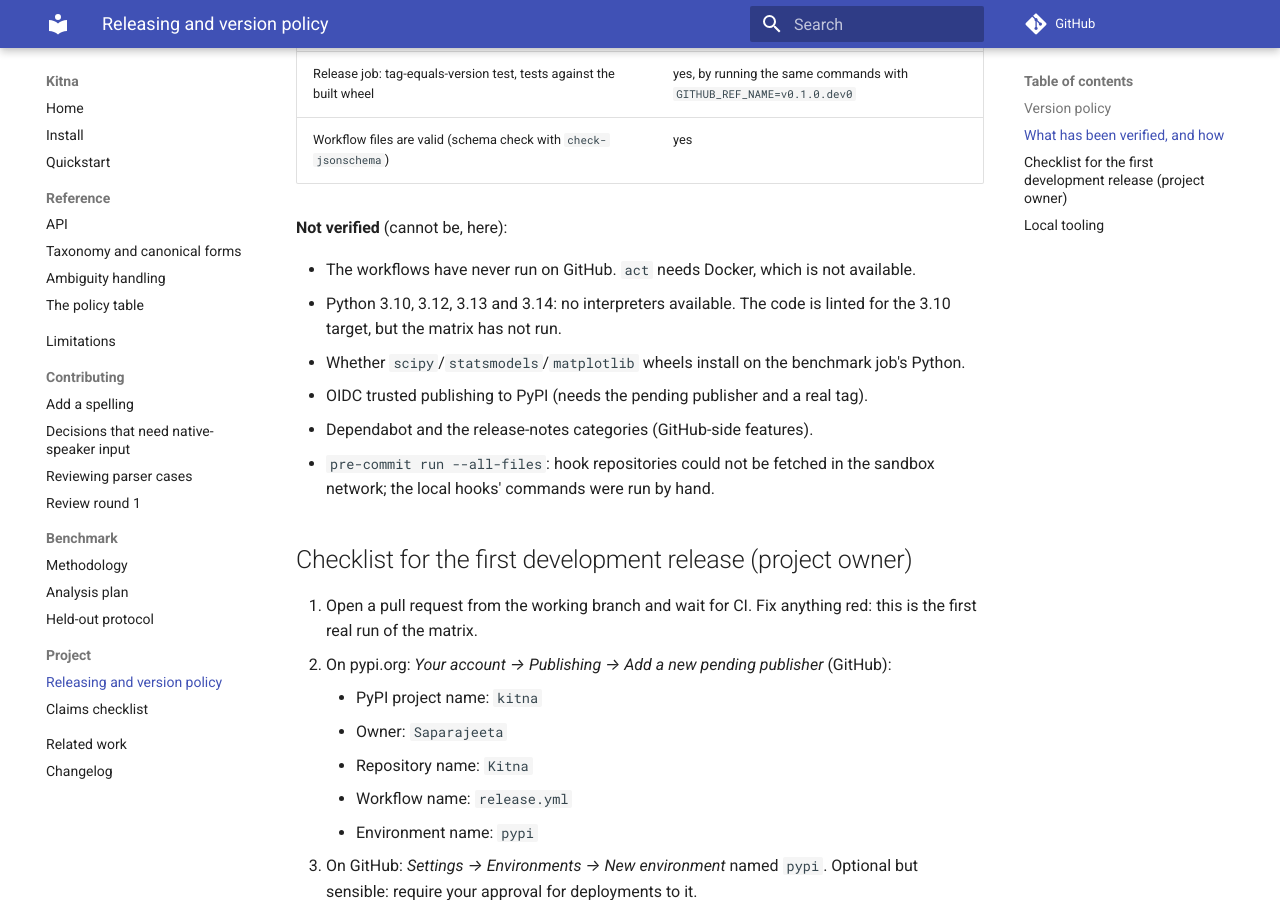
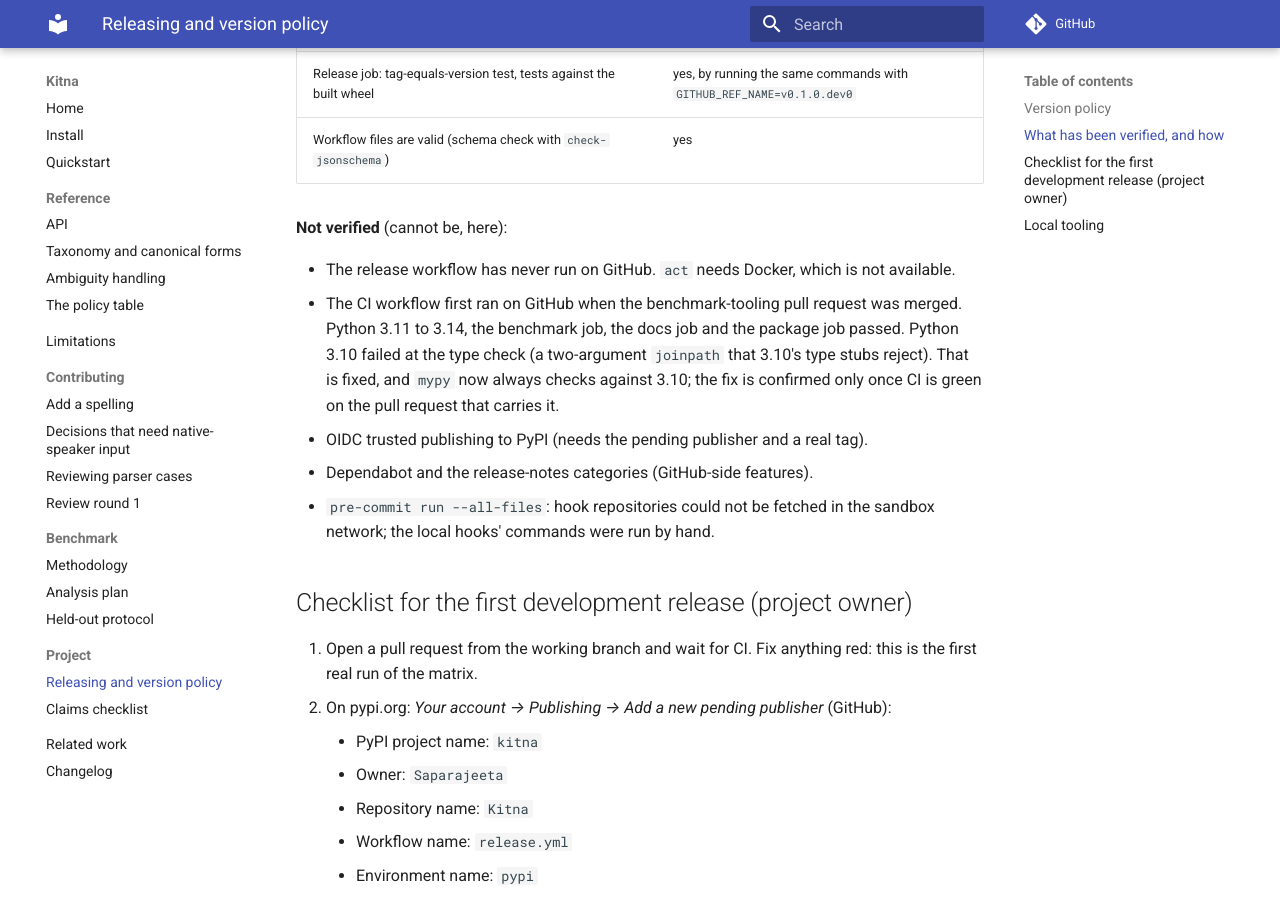
Before and after one commit to Saparajeeta/Kitna, an MkDocs documentation site: the page built from docs/releasing.md, in a window 1280 px wide and 900 px high, scrolled down 937 px. Built offline with MkDocs 1.6.1 and Material for MkDocs 9.7.7, drawn with Linux system fonts in a browser that asks for light colours; comment, search, counter and statistics services are not loaded.

Commit message:
Fix mypy failure on Python 3.10 (two-argument joinpath); pin mypy target to 3.10
Co-authored-by: arena-agent <297053741+arena-agent@users.noreply.github.com>

```diff
--- a/docs/releasing.md
+++ b/docs/releasing.md
@@ -31,10 +31,12 @@ Checked in this repository's sandbox, which has Python 3.11 only and no Docker:
 
 **Not verified** (cannot be, here):
 
-- The workflows have never run on GitHub. `act` needs Docker, which is not available.
-- Python 3.10, 3.12, 3.13 and 3.14: no interpreters available. The code is linted for the
-  3.10 target, but the matrix has not run.
-- Whether `scipy`/`statsmodels`/`matplotlib` wheels install on the benchmark job's Python.
+- The release workflow has never run on GitHub. `act` needs Docker, which is not available.
+- The CI workflow first ran on GitHub when the benchmark-tooling pull request was merged.
+  Python 3.11 to 3.14, the benchmark job, the docs job and the package job passed. Python
+  3.10 failed at the type check (a two-argument `joinpath` that 3.10's type stubs reject).
+  That is fixed, and `mypy` now always checks against 3.10; the fix is confirmed only once
+  CI is green on the pull request that carries it.
 - OIDC trusted publishing to PyPI (needs the pending publisher and a real tag).
 - Dependabot and the release-notes categories (GitHub-side features).
 - `pre-commit run --all-files`: hook repositories could not be fetched in the sandbox
--- a/pyproject.toml
+++ b/pyproject.toml
@@ -44,6 +44,7 @@ packages = ["src/kitna"]
 [tool.mypy]
 strict = true
 files = ["src"]
+python_version = "3.10"  # the oldest supported version, so API differences show up on any interpreter
 
 [[tool.mypy.overrides]]
 module = ["yaml", "scipy.*", "statsmodels.*", "matplotlib.*", "jsonschema", "gradio"]
```
Also changed, not shown: CHANGELOG.md (+1 -0 lines), README.md (+1 -1 lines), 3 other files.
